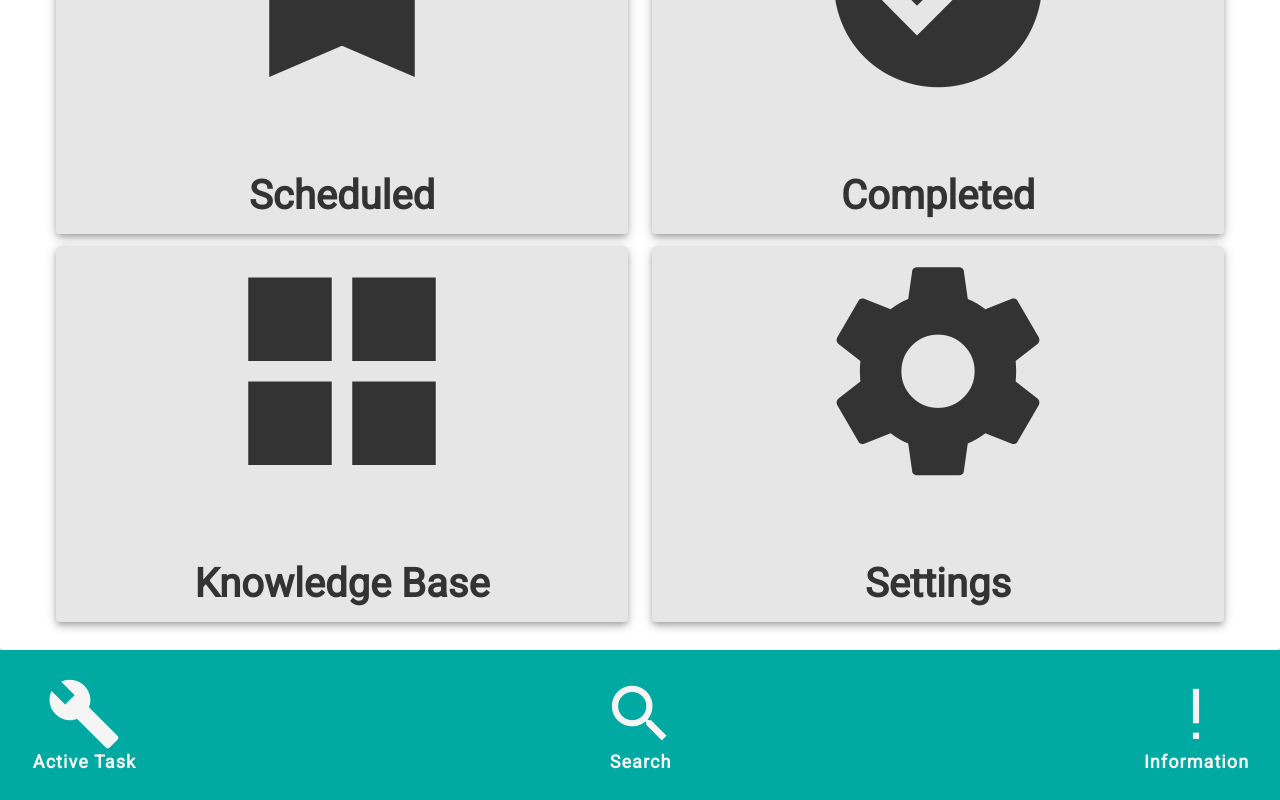
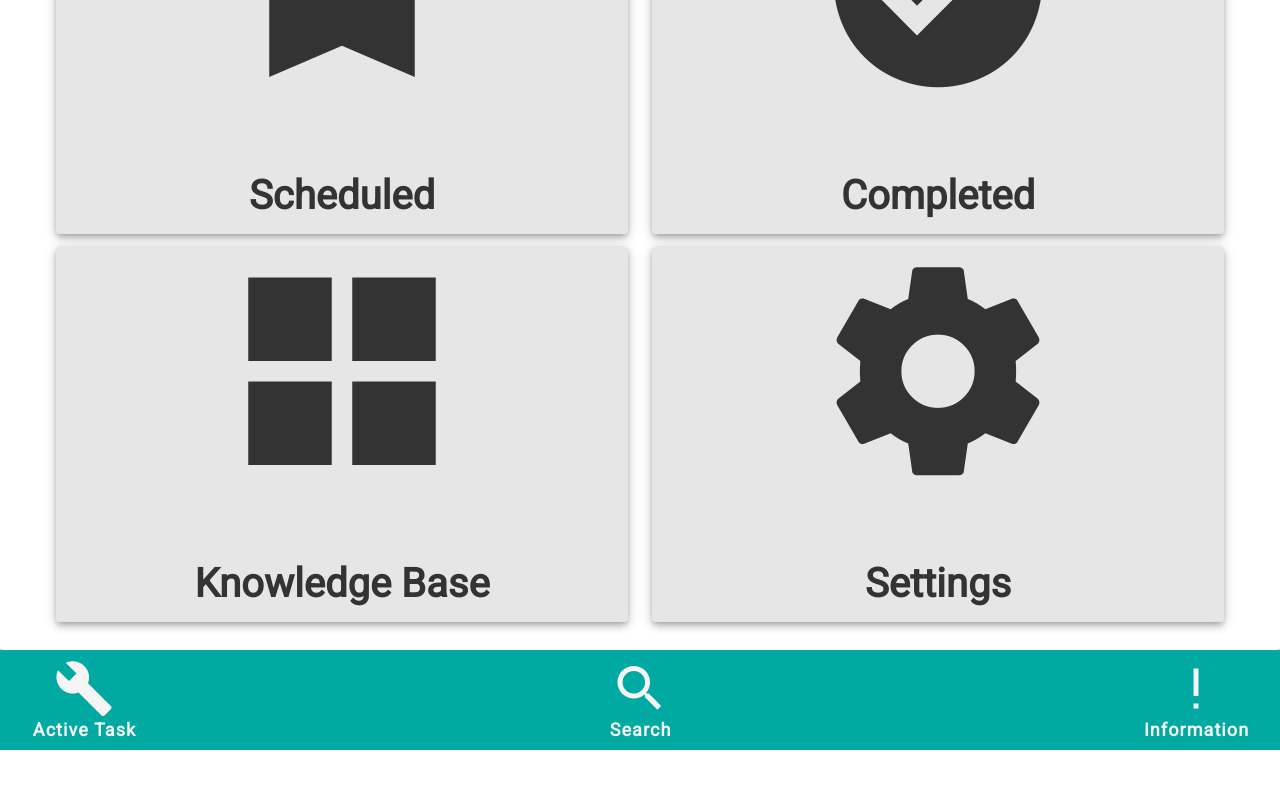
Before and after one commit to AnnemarieHelmstrijd/real-estate-care, a Vue app: page / in a window 1280 px wide. Shown: the part 258-1058 px from the top of the page. After the commit the page ends 1008 px from the top, so only its background shows below. Built offline with nearby package versions, Linux system fonts and the light colour scheme.

Commit message:
small tweaks

```diff
--- a/src/components/Footer.vue
+++ b/src/components/Footer.vue
@@ -1,7 +1,7 @@
 <template>
-  <v-bottom-navigation id="bottom_navigation" :elevation="0" height="150" grow>
+  <v-bottom-navigation id="bottom_navigation" :elevation="0" height="100" grow>
     <v-btn value="active-task">
-      <v-icon id="bottom_icon" size="75">mdi-wrench</v-icon>
+      <v-icon id="bottom_icon" size="60">mdi-wrench</v-icon>
 
       <h2>Active Task</h2>
     </v-btn>
@@ -9,7 +9,7 @@
     <v-spacer></v-spacer>
 
     <v-btn value="search">
-      <v-icon id="bottom_icon" size="75">mdi-magnify</v-icon>
+      <v-icon id="bottom_icon" size="60">mdi-magnify</v-icon>
 
       <h2>Search</h2>
     </v-btn>
@@ -17,7 +17,7 @@
     <v-spacer></v-spacer>
 
     <v-btn value="information">
-      <v-icon id="bottom_icon" size="75">mdi-exclamation</v-icon>
+      <v-icon id="bottom_icon" size="60">mdi-exclamation</v-icon>
 
       <h2>Information</h2>
     </v-btn>
```
